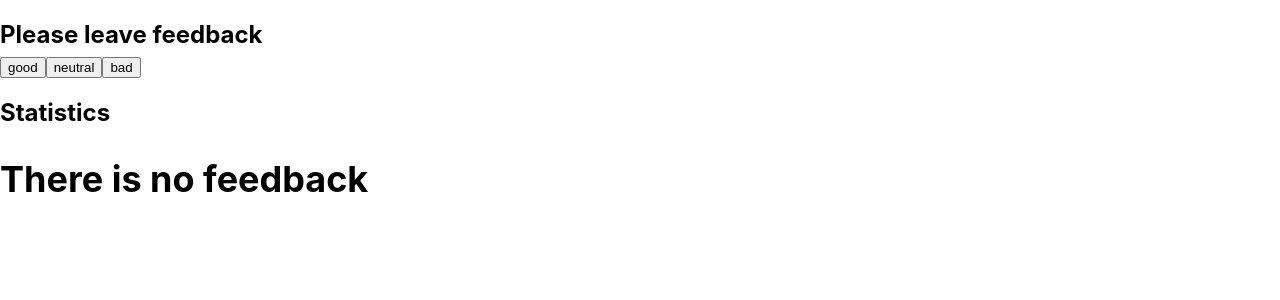
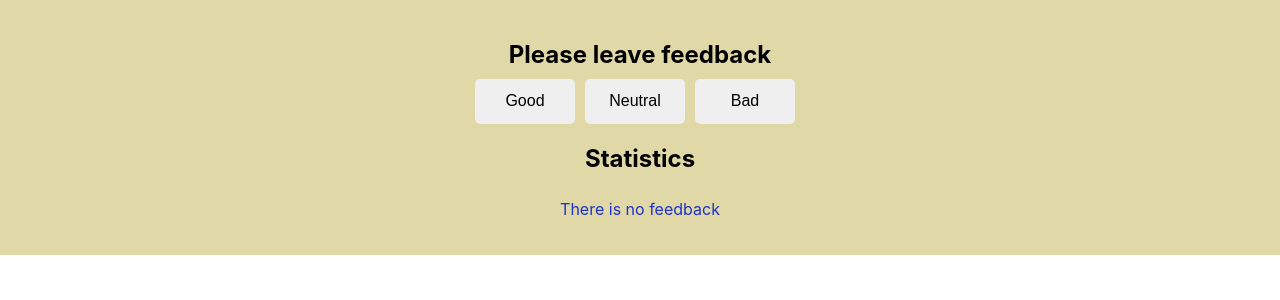
Before and after one commit to dimaparfenyk/goit-react-hw-02-feedback, a React (Create React App) app: page / in a window 1280 px wide. Shown: the top 300 px of the page. Built offline with nearby package versions, Linux system fonts and the light colour scheme.

Commit message:
add styles

```diff
--- a/package.json
+++ b/package.json
@@ -10,6 +10,7 @@
     "react": "^18.1.0",
     "react-dom": "^18.1.0",
     "react-scripts": "5.0.1",
+    "styled-components": "^5.3.5",
     "web-vitals": "^2.1.3"
   },
   "scripts": {
--- a/src/components/App.jsx
+++ b/src/components/App.jsx
@@ -3,6 +3,8 @@ import FeedbackOptions from "./FeedbackOptions/FeedbackOptions";
 import Statistics from "./Statistics/Statistics";
 import Section from "./Section/Section";
 import Notification from "./Notification/Notification";
+import { Container } from "./App.styled";
+
 
 export class App extends Component {
 
@@ -35,7 +37,7 @@ export class App extends Component {
     const goodPercentage = this.countPositiveFeedbackPercentage();
 
     return (
-      <div>
+      <Container>
 
         <Section title="Please leave feedback">
           <FeedbackOptions
@@ -46,16 +48,18 @@ export class App extends Component {
 
         <Section title="Statistics">
 
-          {total?<Statistics
-            good={this.state.good}
-            neutral={this.state.neutral}
-            bad={this.state.bad}
-            total={total}
-            positivePercentage={goodPercentage}>
-          </Statistics>:<Notification message="There is no feedback"/>}
+          {total ?
+            <Statistics
+              good={this.state.good}
+              neutral={this.state.neutral}
+              bad={this.state.bad}
+              total={total}
+              positivePercentage={goodPercentage}>
+          </Statistics> :
+            <Notification message="There is no feedback" />}
 
         </Section>
 
-      </div>);
+      </Container>);
  }
 };
--- /dev/null
+++ b/src/components/App.styled.jsx
@@ -0,0 +1,6 @@
+import styled from "styled-components";
+
+export const Container = styled.div`
+padding:20px 15px 20px;
+background-color:#e0d8a7;
+`;
--- a/src/components/FeedbackOptions/FeedbackOptions.jsx
+++ b/src/components/FeedbackOptions/FeedbackOptions.jsx
@@ -1,13 +1,14 @@
 import React from "react"
+import { Button } from "./FeedbackOptions.styled";
 
 const FeedbackOptions = ({options, onLeaveFeedback}) => {
   return  (<div>
     {options.map(option =>
-            <button
+            <Button
                 key={option}
                 onClick={() => onLeaveFeedback(option)}>
                 {option}
-            </button>)}
+            </Button>)}
 </div>)
 };
 
--- /dev/null
+++ b/src/components/FeedbackOptions/FeedbackOptions.styled.jsx
@@ -0,0 +1,18 @@
+import styled from "styled-components";
+
+export const Button = styled.button`
+    min-width: 100px;
+    height: 45px;
+    border-radius: 5px;
+    border: none;
+    cursor: pointer;
+    font-size: 16px;
+    font-weight: 500;
+    text-transform: capitalize;
+    margin-right: 10px;
+
+    :hover,
+    :active{
+        background-color:#00beff;
+    }
+`;
--- a/src/components/Notification/Notification.jsx
+++ b/src/components/Notification/Notification.jsx
@@ -1,7 +1,8 @@
 import React from "react"
+import { Message } from "./Notification.styled";
 
 const Notification = ({ message }) => {
-    return <h2>{message}</h2>
+    return <Message>{message}</Message>
 };
 
 export default Notification;
--- /dev/null
+++ b/src/components/Notification/Notification.styled.jsx
@@ -0,0 +1,5 @@
+import styled from "styled-components";
+
+export const Message = styled.p`
+color:#1d33ca;
+`;
--- a/src/components/Section/Section.jsx
+++ b/src/components/Section/Section.jsx
@@ -1,11 +1,14 @@
 import React from "react";
+import { Title, Container } from "./Section.styled";
+
 
 const Section = ({ title = "", children }) => {
-    return (
-        <h2>
+    return (<Container>
+        <Title>
             {title}
+        </Title>
             {children}
-        </h2>
+        </Container>
     )
 }
 
--- /dev/null
+++ b/src/components/Section/Section.styled.jsx
@@ -0,0 +1,11 @@
+import styled from "styled-components";
+
+export const Title = styled.h2`
+margin-bottom:10px;
+`;
+
+export const Container = styled.section`
+    display: flex;
+    flex-direction: column;
+    align-items: center;
+    `;
--- a/src/components/Statistics/Statistics.jsx
+++ b/src/components/Statistics/Statistics.jsx
@@ -1,13 +1,28 @@
 import React from "react"
+import { StatList,StatItem,StatItemText } from "./Statistics.styled";
 
-const Statistics = ({ good, neutral, bad, total, positivePercentage }) => {
-    return (<ul>
-        <li>Good: {[good]} </li>
-        <li>Neutral: {[neutral]} </li>
-        <li>Bad: {[bad]} </li>
-        <li>Total: {total}</li>
-        <li>Positive feedback: {positivePercentage}%</li>
-    </ul>)
-}
+const Statistics = ({
+    good,
+    neutral,
+    bad,
+    total,
+    positivePercentage
+}) => {
+
+    return (
+        <StatList>
+            <StatItem>
+                <StatItemText>Good:</StatItemText> {[good]} </StatItem>
+            <StatItem>
+                <StatItemText>Neutral:</StatItemText> {[neutral]} </StatItem>
+            <StatItem>
+                <StatItemText>Bad:</StatItemText> {[bad]} </StatItem>
+            <StatItem>
+                <StatItemText>Total:</StatItemText> {total}</StatItem>
+            <StatItem>
+                <StatItemText>Positive feedback:</StatItemText> {positivePercentage}%</StatItem>
+        </StatList>
+    )
+};
 
 export default Statistics;
--- /dev/null
+++ b/src/components/Statistics/Statistics.styled.jsx
@@ -0,0 +1,15 @@
+import styled from "styled-components";
+
+export const StatList = styled.ul`
+list-style:none;
+`;
+
+export const StatItem = styled.li`
+ font-weight: 700;
+ font-size:24px;
+    margin-bottom: 10px;
+`;
+
+export const StatItemText = styled.span`
+color:teal;
+`;
```
Also changed, not shown: 1 other file (tests, documents, lock files or other folders).
